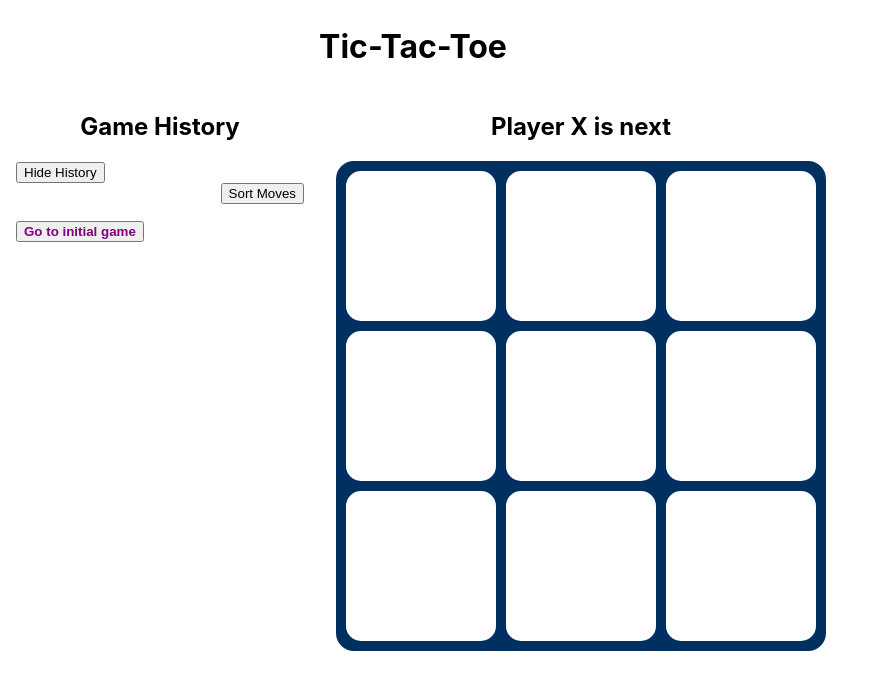
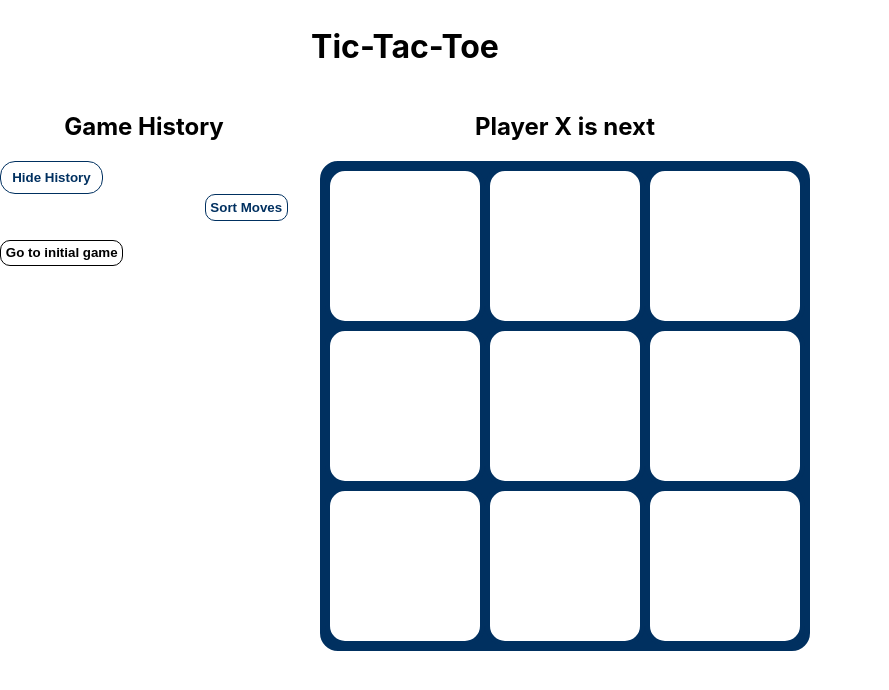
Before and after one commit to AmielCyber/tdd-tic-tac-toe, a React (Create React App) app: page / in a window 1280 px wide. Both pictures are taken after a click on the button "Show History". Shown: the top 690 px of the page, without its empty margins (0-889 px from the left). Built offline with nearby package versions, Linux system fonts and the light colour scheme.

Commit message:
Added styling to the GameHistory component

```diff
--- a/src/components/GameHistory/GameHistory.module.css
+++ b/src/components/GameHistory/GameHistory.module.css
@@ -2,8 +2,21 @@
   width: 18rem;
   display: flex;
   flex-direction: column;
-  margin-left: 1rem
+  margin-left: auto;
+  margin-right: auto;
 }
 .historyHeader h2{
   text-align: center;
 }
+.historyHeader button {
+  border: 1.8px solid var(--board-border-color);
+  border-radius: 15px;
+  padding: 0.5rem 0.7rem;
+  background-color: transparent;
+  color: var(--board-border-color);
+  font-weight: bold;
+}
+.historyHeader button:hover {
+  background-color: var(--button-hover-color);
+  cursor: pointer;
+}
--- a/src/components/GameHistory/PreviousMoves.module.css
+++ b/src/components/GameHistory/PreviousMoves.module.css
@@ -2,22 +2,36 @@
   display: flex;
   flex-direction: column;
 }
-.previousMoves .sortButton {
+.sortButton {
   margin-left: auto;
 }
+.sortButton, .moveButton{
+  border: 1.5px solid var(--board-border-color);
+  border-radius: 10px;
+  padding: 0.3rem 0.3rem;
+  background-color: transparent;
+  color: var(--board-border-color);
+  font-weight: bold;
+}
+.sortButton:hover, .moveButton:hover {
+  cursor: pointer;
+  background-color: var(--button-hover-color);
+}
 .previousMoves ol {
-  overflow: scroll;
-  max-height: 27rem;
+  max-height: 26rem;
   padding: 0;
+  overflow: auto;
 }
 .previousMoves p{
   margin: 0.2rem;
+  font-family: "Lato", "Ubuntu";
 }
 .moveButton {
-  margin-bottom: 0.2rem;
+  margin-top: 0.2rem;
 }
 .currentMove {
-  color: purple;
+  color: var(--prev-move-select-color);
+  border-color: var(--prev-move-select-color);
   font-weight: bolder;
 }
 li {
```
